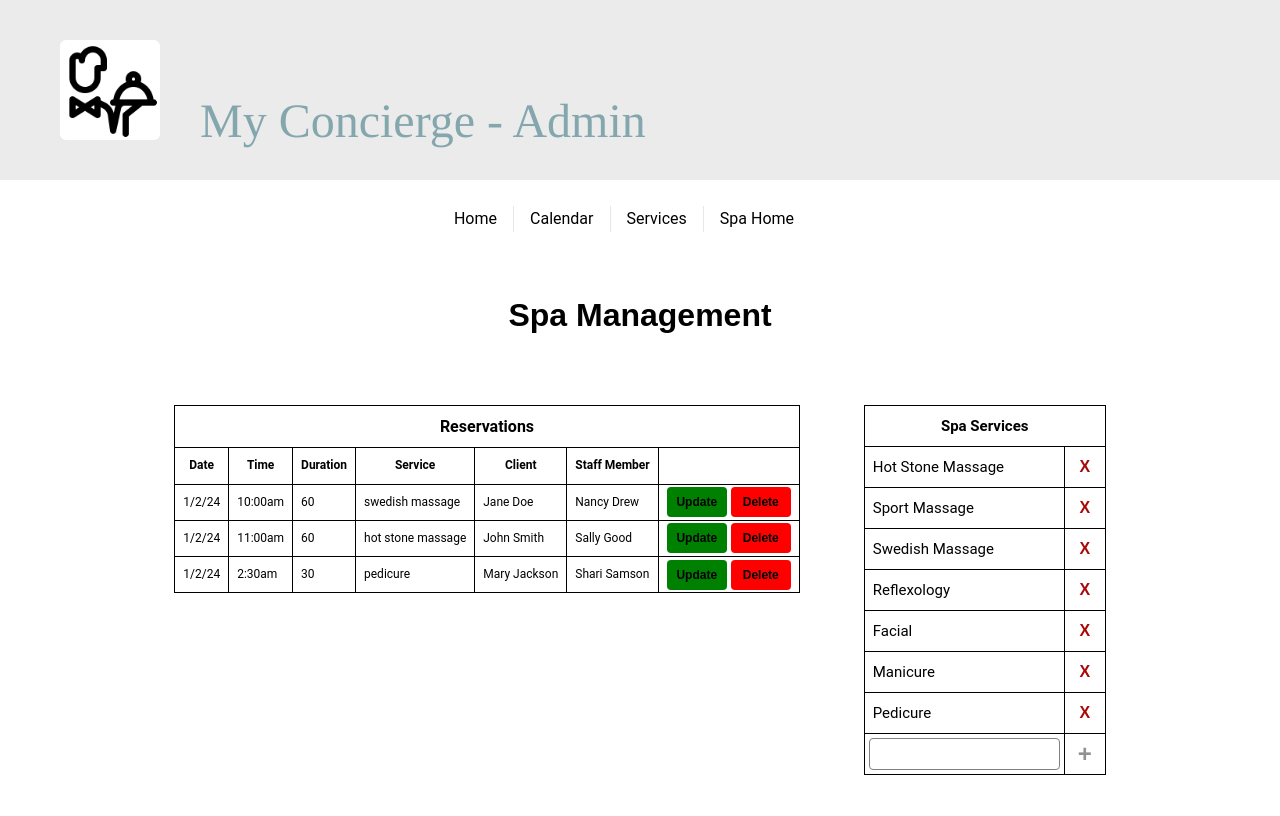
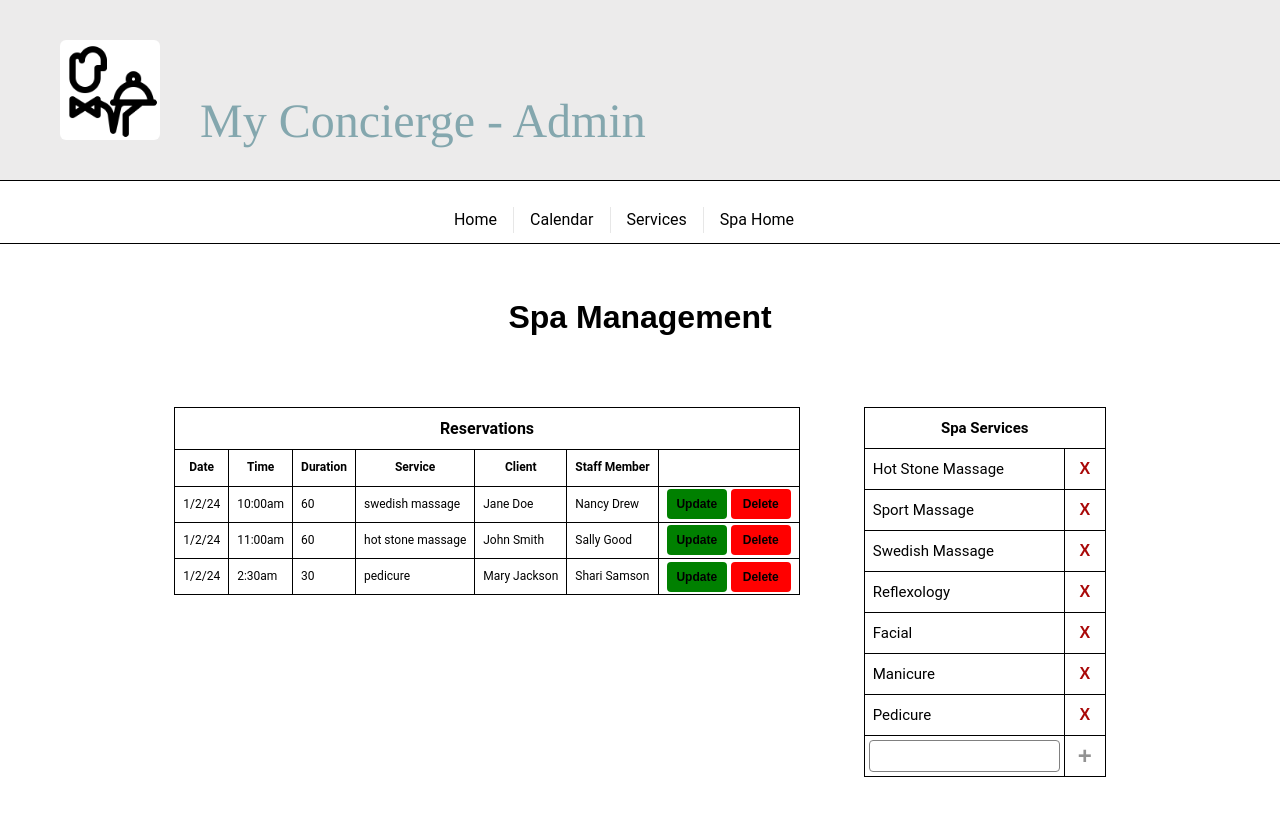
Before and after one commit to jefritter/concierge-web, a Vue app: page /mgmt/spa in a window 1280 px wide. Shown: the top 816 px of the page. Built offline with nearby package versions, Linux system fonts and the light colour scheme.

Commit message:
add navbar to spa mgmt page

```diff
--- a/src/components/mgmt/SpaManagement.vue
+++ b/src/components/mgmt/SpaManagement.vue
@@ -2,7 +2,7 @@
   <div class="spa-management">
     <CustomHeader
       subtitle="Admin"/>
-    <NavBar :additionalLink="spaHomeLink" />
+    <NavBar class="navbar" :additionalLink="spaHomeLink" />
     <h2>Spa Management</h2>
     <div class="content">
       <div class="col left">
@@ -156,6 +156,11 @@ export default {
   display: flex;
   flex-direction: column;
   height: 100vh;
+
+  .navbar {
+    border-top: 1px solid black;
+    border-bottom: 1px solid black;
+  }
   .main-header {
     background-color: #ECEBEB;
     h1 {
```
